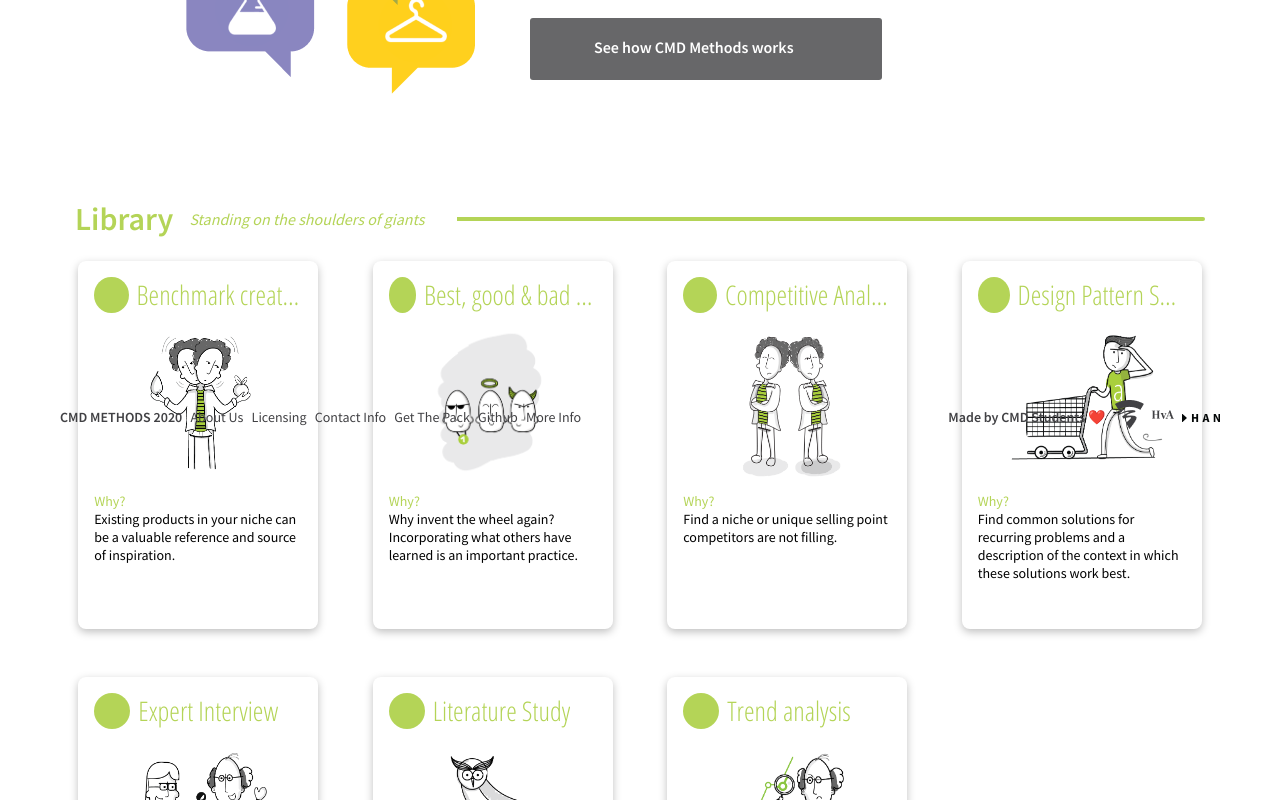
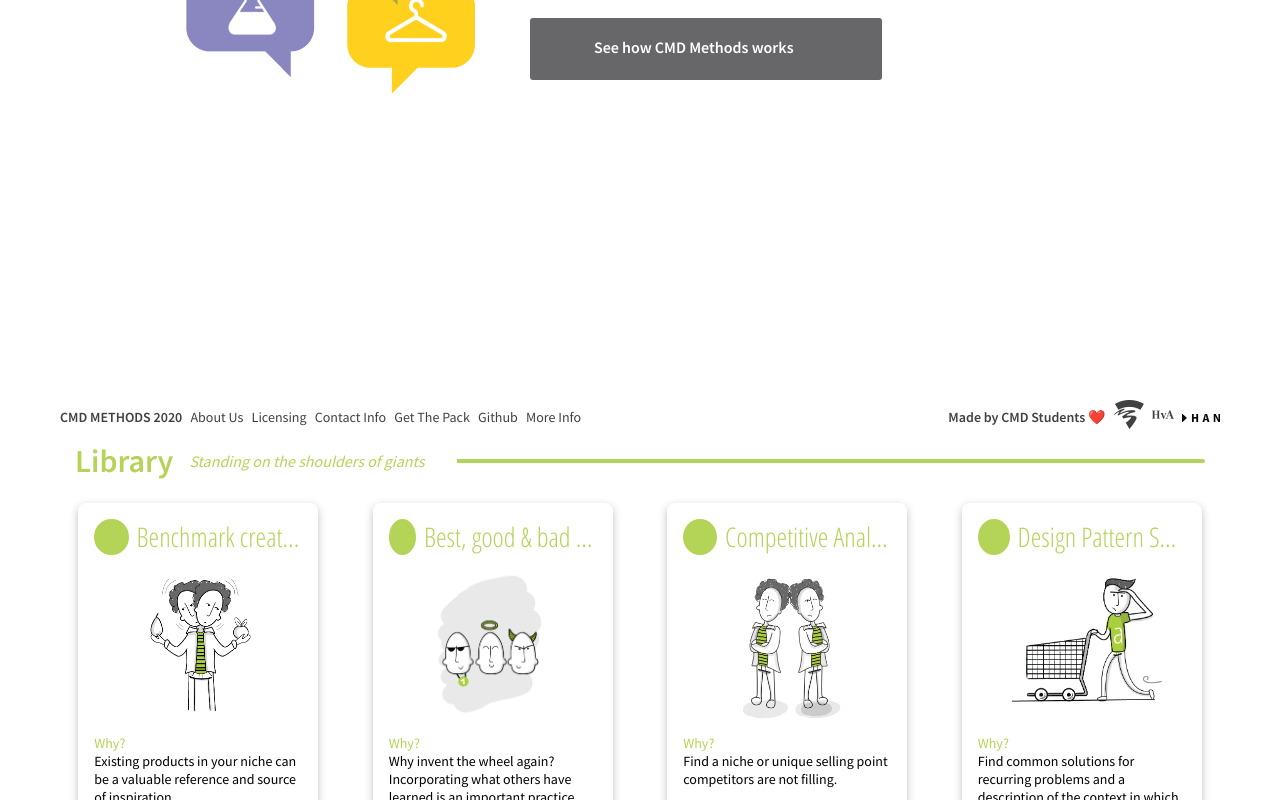
Before and after one commit to cmdmethods/herontwerp2020, a Vue app: page / in a window 1280 px wide. Shown: the part 340-1140 px from the top of the page. Built offline with nearby package versions, Linux system fonts and the light colour scheme.

Commit message:
Import sort bar into home page

```diff
--- a/src/views/Home.vue
+++ b/src/views/Home.vue
@@ -4,7 +4,10 @@
         <div class="more-info-section">
             <MoreInfo v-for="info in info" :key="info.id" :title="info.title" :text="info.text" />
         </div>
-        <div class="category" v-for="category in cardsGrouped" :key="category.id">
+
+        <SortBar />
+
+        <div class="category" v-for="category in cardsGrouped" :key="category.id" :id="category.id">
             <CategoryHeader v-bind="category" />
 
             <div class="grid">
@@ -22,10 +25,11 @@ import Header from '@/components/Header.vue'
 import Card from '@/components/Card.vue'
 import CategoryHeader from '@/components/CategoryHeader.vue'
 import MoreInfo from '@/components/MoreInfo.vue'
+import SortBar from '@/components/SortBar.vue'
 
 export default {
     name: 'Home',
-    components: { Header, Card, CategoryHeader, MoreInfo },
+    components: { Header, Card, CategoryHeader, MoreInfo, SortBar },
     computed: {
         info() {
             return info
@@ -51,6 +55,12 @@ export default {
 .category {
     margin: 4rem auto;
     max-width: 1130px;
+    margin-bottom: 0;
+    padding-top: 4rem;
+}
+
+.category:first-of-type {
+    margin-top: 0;
 }
 
 .grid {
```
